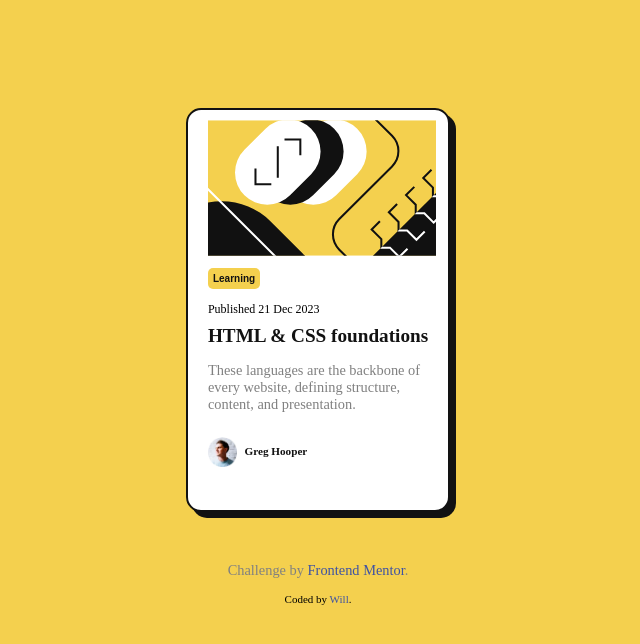
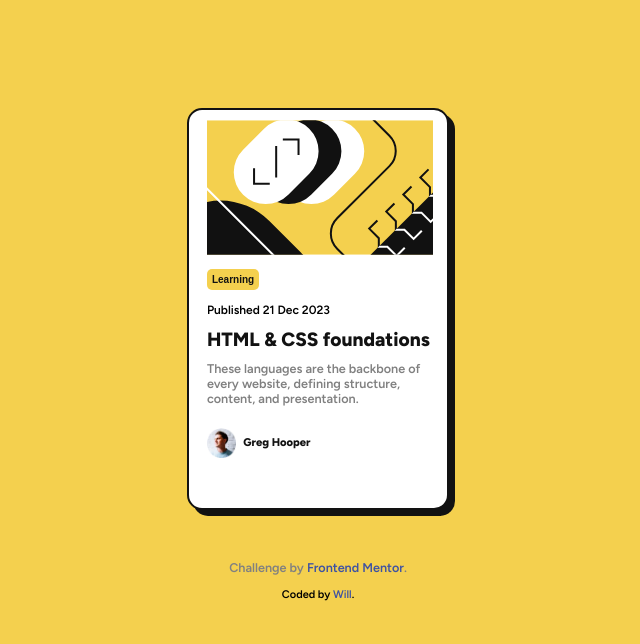
Before and after one commit to WillGzz/Blog-preview, a plain HTML site: page index.html in a window 1280 px wide. Shown: the whole page, without its empty margins (322-962 px from the left). Drawn offline with Linux system fonts and the light colour scheme.

Commit message:
changes3

```diff
--- a/styles.css
+++ b/styles.css
@@ -1,7 +1,7 @@
 #body {
     background-color: hsl(47, 88%, 63%);
     font-size: 16px;
-
+    font-family: 'Figtree', serif;
 }
 
 .container {
@@ -10,44 +10,48 @@
     background-color: hsl(0, 0%, 100%);
     margin: auto;
     border-radius: 15px;
-    height: 400px;
+    height: 398px;
     width: 19%;
     border: solid 2px hsl(0, 0%, 7%);
-    padding-left: 20px;
-    box-shadow:  6px 6px hsl(0, 0%, 7%);
-
+    padding-left: 18px;
+    box-shadow: 6px 6px hsl(0, 0%, 7%);
+    overflow: auto;
 }
 
 p {
     color: hsl(0, 0%, 50%);
-    font-size: 0.90rem;
+    font-size: 0.79rem;
 
 }
 
- h3{
+h3 {
     position: relative;
     top: 5px;
     font-size: 0.75rem;
-        font-weight: 100;
+    font-weight: 600;
 }
 
-h1{
+h1 {
+    position: relative;
+    top: 3px;
     font-size: 1.20rem;
+
 }
 
 #illustration {
     position: relative;
     top: 10px;
-    width: 95%;
+    width: 94%;
     display: block;
 }
 
-#greg{
+#greg {
     position: relative;
     bottom: 2px;
     left: 3px;
     font-size: 0.70rem;
 }
+
 #image-avatar {
     position: relative;
     top: 10px;
@@ -60,25 +64,27 @@ font-size: 1.20rem;
     display: inline-block;
 
 }
-button{
+
+button {
     position: relative;
     top: 4px;
-color: hsl(0, 0%, 7%);
     background-color: hsl(47, 88%, 63%);
     border: none;
     padding: 5px;
-font-weight: 800;
     font-size: 10px;
     border-radius: 5px;
 
 }
 
-button, #greg, h1{
-    font-weight: 700;
+button,
+#greg,
+h1 {
     color: hsl(0, 0%, 7%);
+    font-weight: 800;
 
 }
-h1:hover{
+
+h1:hover {
     color: hsl(47, 88%, 63%);
     cursor: pointer;
 
@@ -97,7 +103,7 @@ h1:hover{
     text-decoration: none;
 }
 
-@media (max-width: 376px){
+@media (max-width: 376px) {
 
 
     .container {
@@ -110,11 +116,11 @@ h1:hover{
 
 
     #illustration {
-      width: 89%;
+        width: 95%;
         border-radius: 8px;
     }
 
-      #greg{
+    #greg {
         position: relative;
         left: 4px;
         font-size: 0.75rem;
@@ -123,11 +129,13 @@ h1:hover{
 
 }
 
-@media (min-width: 376px) and (max-width: 700px){
-    .container{
-        height: 420px;
-        width: 50%; /* Adjust the width for medium-sized screens */
-        overflow: auto;
+@media (min-width: 376px) and (max-width: 700px) {
+    .container {
+        height: 400px;
+        width: 40%;
+        /* Adjust the width for medium-sized screens */
+
     }
+
     /* Add more styles for elements on medium-sized screens here */
 }
```
Lines whose indentation alone changed are shown as unchanged.
